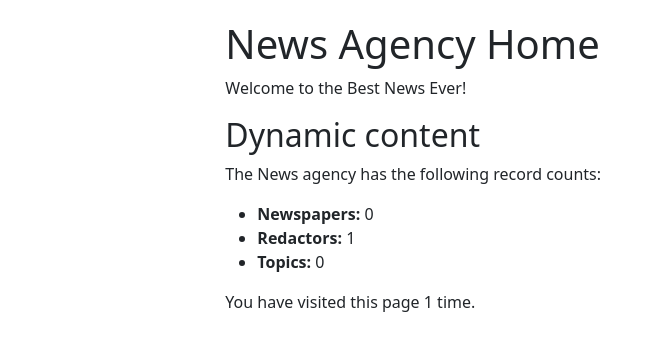
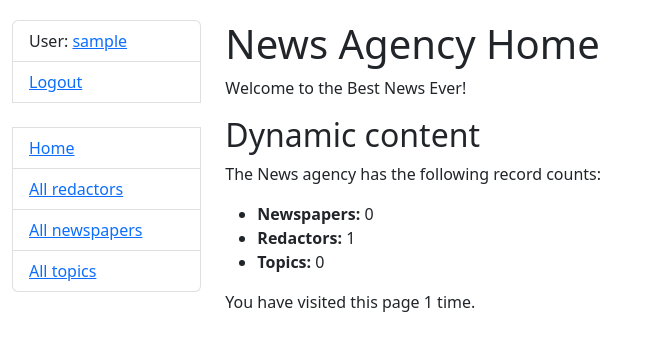
Before and after one commit to vmyronets/news_agency, a Django app: page / in a window 1280 px wide. Shown: the top 351 px of the page, without its empty margins (0-651 px from the left). Run offline with Django 5.2, Linux system fonts and the light colour scheme; the visitor is signed in with stand-in values (Sample User, id 1); data comes from the database, SQL or seed files in the repository; data that the repository does not hold is empty.

Commit message:
Update sidebar with navigation links and user-specific options

```diff
--- a/templates/includes/sidebar.html
+++ b/templates/includes/sidebar.html
@@ -1,10 +1,15 @@
-<!DOCTYPE html>
-<html lang="en">
-<head>
-  <meta charset="UTF-8">
-  <title>Title</title>
-</head>
-<body>
+<ul class="sidebar-nav list-group">
+  {% if user.is_authenticated %}
+    <li class="list-group-item">User: <a href="{{ user.get_absolute_url }}">{{ user.get_username }}</a></li>
+    <li class="list-group-item"><a href="{% url 'logout'%}?next={{request.path}}">Logout</a></li>
+  {% else %}
+    <li class="list-group-item"><a href="{% url 'login'%}?next={{request.path}}">Login</a></li>
+  {% endif %}
 
-</body>
-</html>
+  <br>
+
+  <li class="list-group-item"><a href="{% url 'news:index' %}">Home</a></li>
+  <li class="list-group-item"><a href="{% url 'news:redactor-list' %}">All redactors</a></li>
+  <li class="list-group-item"><a href="{% url 'news:newspaper-list' %}">All newspapers</a></li>
+  <li class="list-group-item"><a href="{% url 'news:topic-list' %}">All topics</a></li>
+</ul>
```
